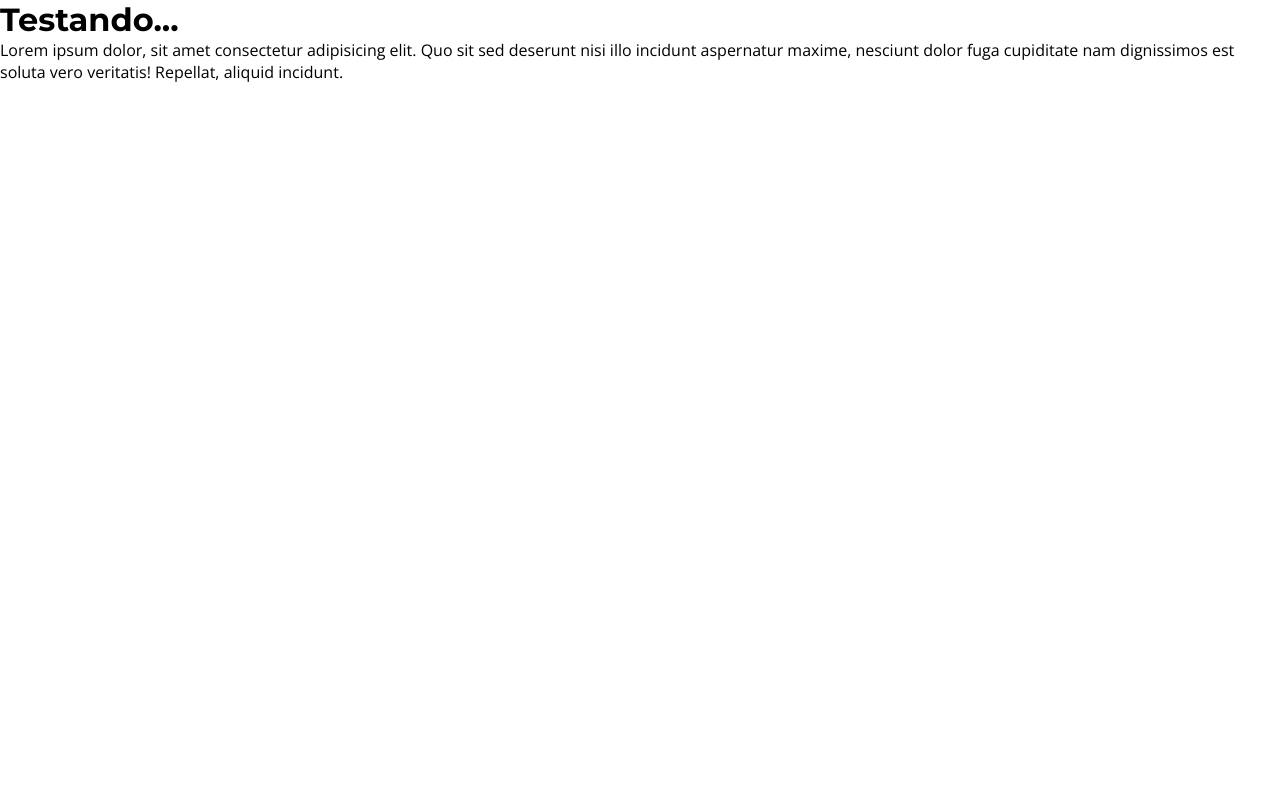
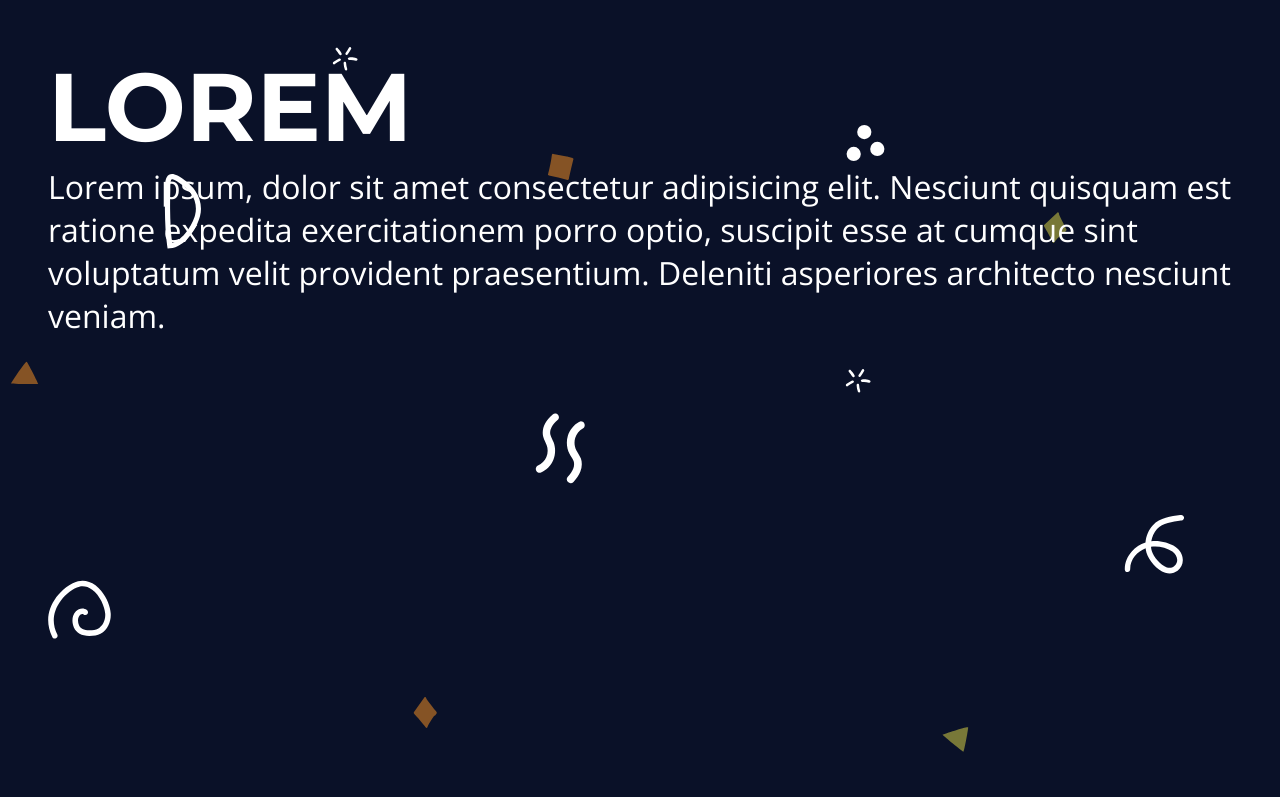
Before and after one commit to sgtferreira05/Landing_page, a plain HTML site: page index.html in a window 1280 px wide. Shown: the top 797 px of the page. Drawn offline with nearby package versions, Linux system fonts and the light colour scheme.

Commit message:
atualizado

```diff
--- a/assets/css/styles.css
+++ b/assets/css/styles.css
@@ -1,13 +1,61 @@
+:root {
+    --primary-color: #0A1128;
+    --white-color: #FFFFFF;
+    --gap: 3rem;
+}
+
 * {
     margin: 0;
     padding: 0;
 }
-
+        /* GOOGLE FONTS */
 /* font-family: "Montserrat", sans-serif; */
+html {
+    font-size: 62.5;
+}
 
 body {
     font-family: 'Open Sans', sans-serif;
+    font-size: 2rem;
+    color: var(--primary-color);
 }
 h1, h2, h3, h4, h5, h6 {
     font-family: "Montserrat", sans-serif;
 }
+
+h1 {
+    font-size: 6rem;
+    text-transform: uppercase;
+}
+h2 {
+    font-size: 5.5rem;
+}h3{
+    font-size: 5rem;
+}h4 {
+    font-size: 4.5rem;
+}h5 {
+    font-size: 4rem;
+}h6 {
+    font-size: 3.5rem;
+}
+
+.white-bg {
+    background: var(--white-color);
+}
+
+.main-bg {
+    background-image: url('../img/main-bg.svg');
+    background-size: cover;
+    background-position: center center;
+    color: var(--white-color);
+}
+
+.main-content {
+    max-width: 1200px;
+    margin: 0 auto;
+    padding: var(--gap);
+}
+
+.section {
+    min-height: 100vh;
+}
--- a/index.html
+++ b/index.html
@@ -10,7 +10,17 @@
     <link rel="stylesheet" href="assets/css/styles.css">
 </head>
 <body>
-    <h1> Testando...</h1>
-    <p> Lorem ipsum dolor, sit amet consectetur adipisicing elit. Quo sit sed deserunt nisi illo incidunt aspernatur maxime, nesciunt dolor fuga cupiditate nam dignissimos est soluta vero veritatis! Repellat, aliquid incidunt.</p>
+    <section class="main-bg section">
+        <div  class="main-content">
+            <h1> Lorem </h1>
+            <p> Lorem ipsum, dolor sit amet consectetur adipisicing elit. Nesciunt quisquam est ratione expedita exercitationem porro optio, suscipit esse at cumque sint voluptatum velit provident praesentium. Deleniti asperiores architecto nesciunt veniam.</p>
+        </div>
+    </section>
+    <section class="white-bg section">
+        <div  class="main-content">
+            <h1> Lorem </h1>
+            <p> Lorem ipsum, dolor sit amet consectetur adipisicing elit. Nesciunt quisquam est ratione expedita exercitationem porro optio, suscipit esse at cumque sint voluptatum velit provident praesentium. Deleniti asperiores architecto nesciunt veniam.</p>
+        </div>
+    </section>
 </body>
 </html>
```
Also changed, not shown: assets/img/main-bg.svg (added).
